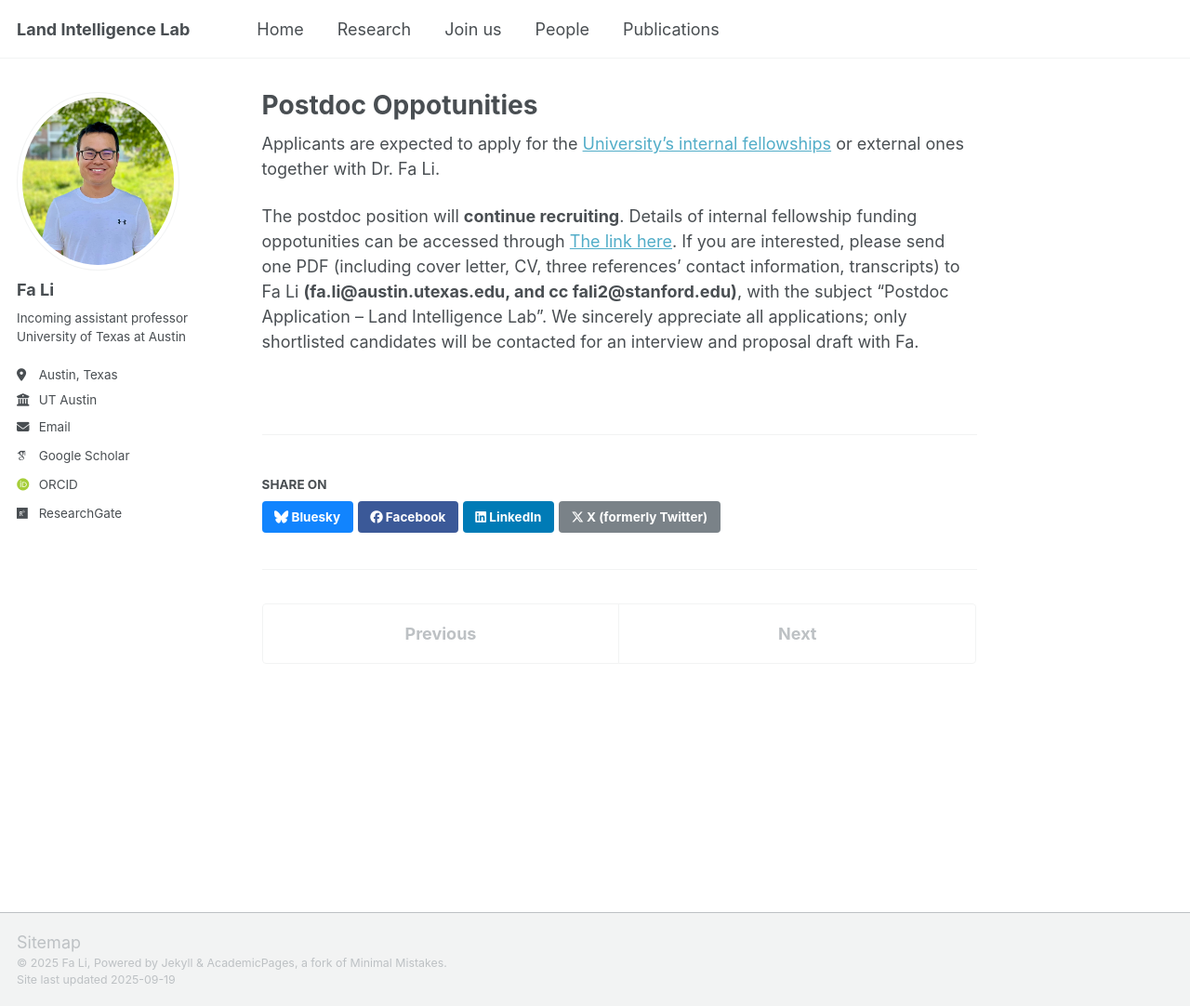
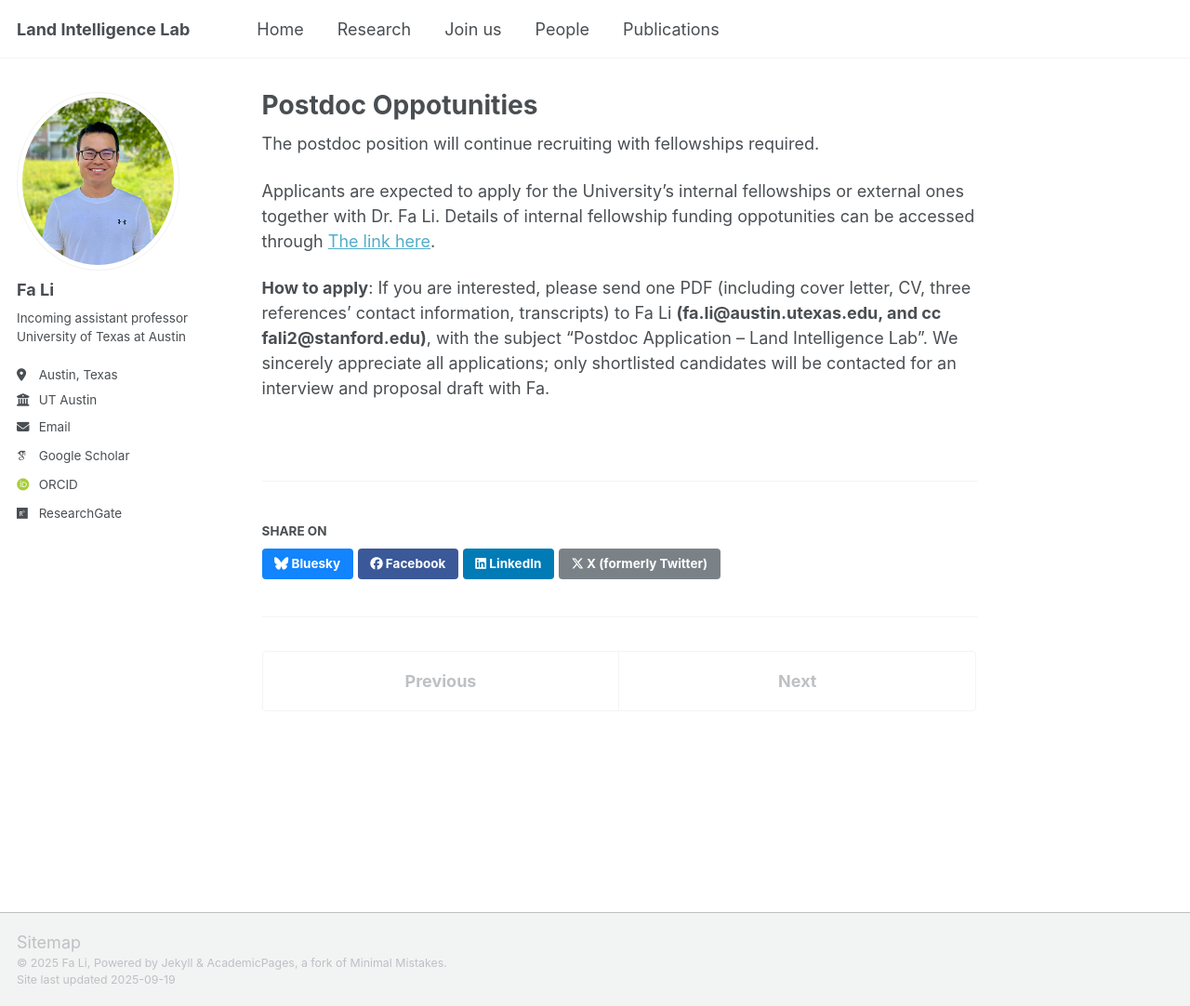
Before and after one commit to fali-lab/fali-lab.github.io, a Jekyll site: the page built from _teaching/Postdoc.md, in a window 1280 px wide and 1082 px high. Shown: the whole window at 93% size. Built offline with Jekyll 4.4.1, drawn with Linux system fonts in a browser that asks for light colours; some web fonts are replaced; a script that is not in the unit is left out.

Commit message:
Update Postdoc.md

```diff
--- a/_teaching/Postdoc.md
+++ b/_teaching/Postdoc.md
@@ -7,6 +7,8 @@
 date: 2014-01-01
 location: "City, Country"
 ---
-Applicants are expected to apply for the [University’s internal fellowships](https://www.jsg.utexas.edu/people/postdoctoral-fellows-programs/unit-level-postdoctoral-fellowships/) or external ones together with Dr. Fa Li.
+The postdoc position will continue recruiting with fellowships required.
 
-The postdoc position will **continue recruiting**. Details of internal fellowship funding oppotunities can be accessed through [The link here](https://www.jsg.utexas.edu/people/postdoctoral-fellows-programs/unit-level-postdoctoral-fellowships/). If you are interested, please send one PDF (including cover letter, CV, three references’ contact information, transcripts) to Fa Li **(fa.li@austin.utexas.edu, and cc fali2@stanford.edu)**, with the subject “Postdoc Application – Land Intelligence Lab”. We sincerely appreciate all applications; only shortlisted candidates will be contacted for an interview and proposal draft with Fa.
+Applicants are expected to apply for the University’s internal fellowships or external ones together with Dr. Fa Li. Details of internal fellowship funding oppotunities can be accessed through [The link here](https://www.jsg.utexas.edu/people/postdoctoral-fellows-programs/unit-level-postdoctoral-fellowships/).
+
+**How to apply**: If you are interested, please send one PDF (including cover letter, CV, three references’ contact information, transcripts) to Fa Li **(fa.li@austin.utexas.edu, and cc fali2@stanford.edu)**, with the subject “Postdoc Application – Land Intelligence Lab”. We sincerely appreciate all applications; only shortlisted candidates will be contacted for an interview and proposal draft with Fa.
```
